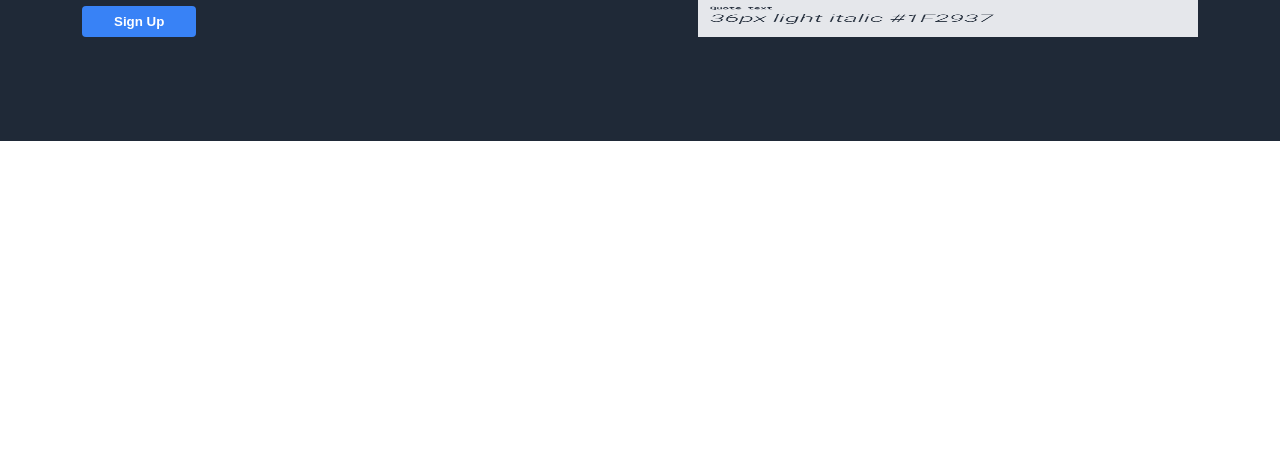
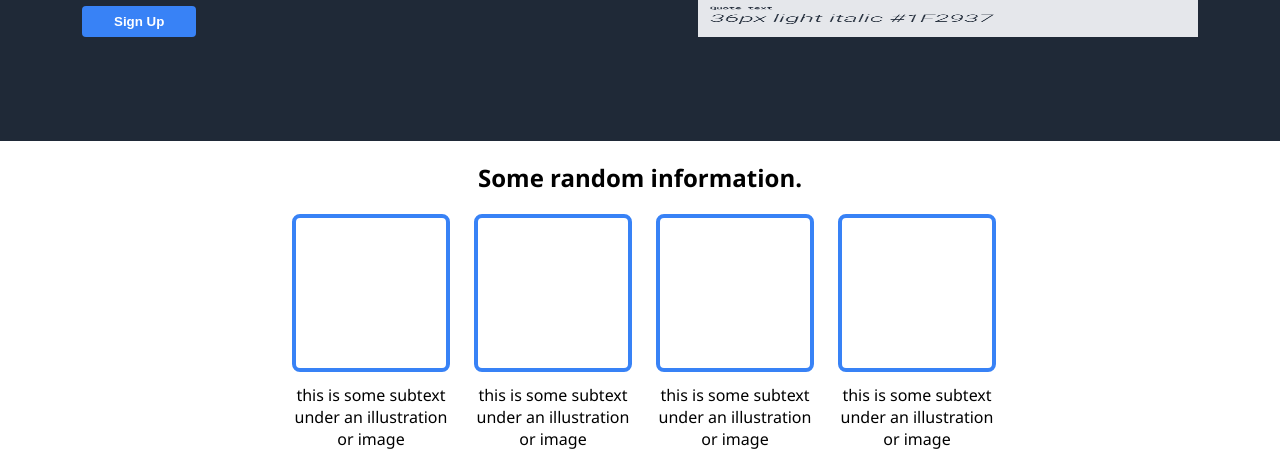
Before and after one commit to Cerenar/odin-landing, a plain HTML site: page index.html in a window 1280 px wide. Shown: the part 357-829 px from the top of the page. Before the commit the page ends 800 px from the top, so only its background shows below. Drawn offline with Linux system fonts and the light colour scheme.

Commit message:
Added thumbnail section, minor stylesheet clean up

```diff
--- a/index.html
+++ b/index.html
@@ -9,7 +9,7 @@
 </head>
 <body>
 	<div class="container">
-		<div class="header">
+		<div class="header-section">
 			<div class="left-header-stuff">
 				<a href="#" class="logo">Header Logo</a>
 				<div class="header-blurb">
@@ -28,8 +28,27 @@
 			</div>
 		</div>
 
-		<div class="thumbnails">
+		<div class="thumbnail-section">
+			<h2 class="thumbnail-title">Some random information.</h2>
 
+			<div class="thumbnails">
+				<div class="thumbnail-item">
+					<div class="thumbnail-picture"></div>
+					<div class="thumbnail-text">this is some subtext under an illustration or image</div>
+				</div>
+				<div class="thumbnail-item">
+					<div class="thumbnail-picture"></div>
+					<div class="thumbnail-text">this is some subtext under an illustration or image</div>
+				</div>
+				<div class="thumbnail-item">
+					<div class="thumbnail-picture"></div>
+					<div class="thumbnail-text">this is some subtext under an illustration or image</div>
+				</div>
+				<div class="thumbnail-item">
+					<div class="thumbnail-picture"></div>
+					<div class="thumbnail-text">this is some subtext under an illustration or image</div>
+				</div>
+			</div>
 		</div>
 
 		<div class="quote">
--- a/styles.css
+++ b/styles.css
@@ -39,7 +39,11 @@ button {
 	font-family: "Segoe UI", "Arial", sans-serif;
 }
 
-.header{
+/* ===============================
+============ HEADER ==============
+=============================== */
+
+.header-section{
 	background-color: #1F2937;
 	display: flex;
 	flex-direction: row;
@@ -83,3 +87,38 @@ button {
 	color: #E5E7EB;
 	margin: 12px 0px;
 }
+
+/* ================================
+============ THUMBNAILS ===========
+================================ */
+
+.thumbnail-section {
+	display: flex;
+	flex-direction: column;
+	align-items: center;
+}
+
+.thumbnails {
+	display: flex;
+	flex-wrap: wrap;
+	align-content: center;
+	text-align: center;
+	gap: 32px;
+}
+
+.thumbnail-item {
+	display: flex;
+	flex-flow: column wrap;
+	text-align: center;
+	width: 150px;
+}
+
+.thumbnail-picture {
+	height: 150px;
+	width: 150px;
+	border-style: solid;
+	border-width: 4px;
+	border-color: #3882F6;
+	border-radius: 8px;
+	margin-bottom: 12px;
+}
```
